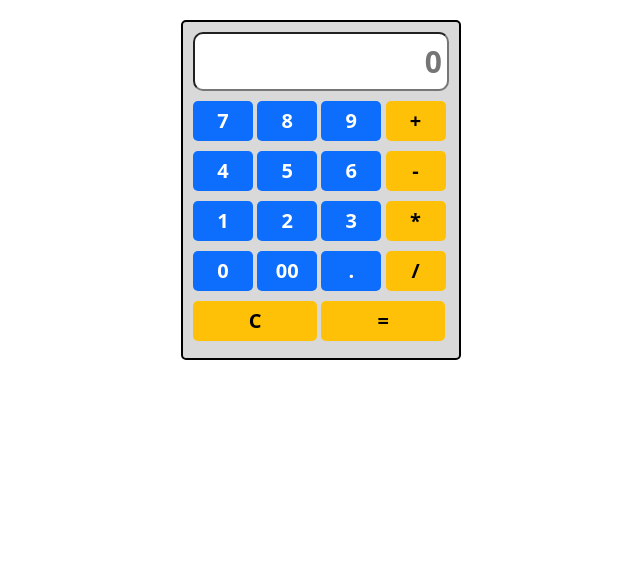
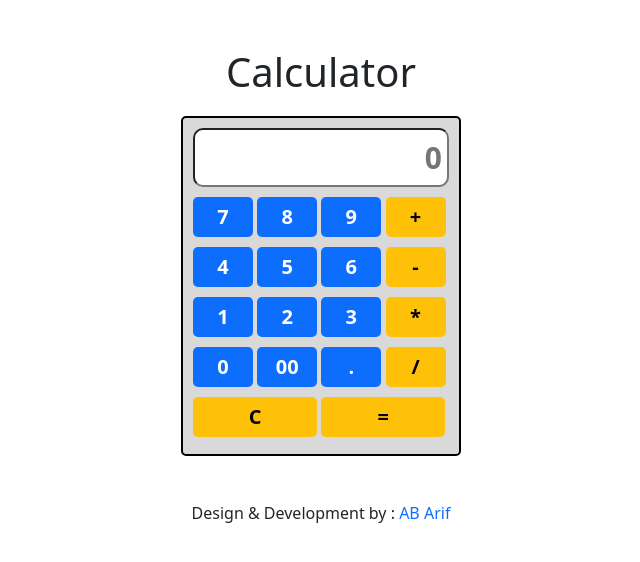
Before and after one commit to arifmia1129/calculator-js-project, a plain HTML site: page index.html in a window 1280 px wide. Shown: the whole page, without its empty margins (319-959 px from the left). Drawn offline with nearby package versions, Linux system fonts and the light colour scheme.

Commit message:
final commit

```diff
--- a/index.html
+++ b/index.html
@@ -20,7 +20,9 @@
 
 <body>
 
-
+    <header>
+        <h1 class="text-center mt-5">Calculator</h1>
+    </header>
     <main>
         <div class="calculator">
             <form action="">
@@ -80,6 +82,14 @@
 
 
 
+    <footer>
+        <h6 class="text-center mt-5">Design & Development by : <a target="_blank"
+                href="https://www.facebook.com/abarif1129/">AB
+                Arif</a></h6>
+    </footer>
+
+
+
 
     <script src="script.js"></script>
     <!-- bootstrap Javascript bundle  -->
--- a/style.css
+++ b/style.css
@@ -33,3 +33,8 @@
 .last-line input{
     width: 124px;
 }
+
+
+a{
+    text-decoration: none;
+}
```
